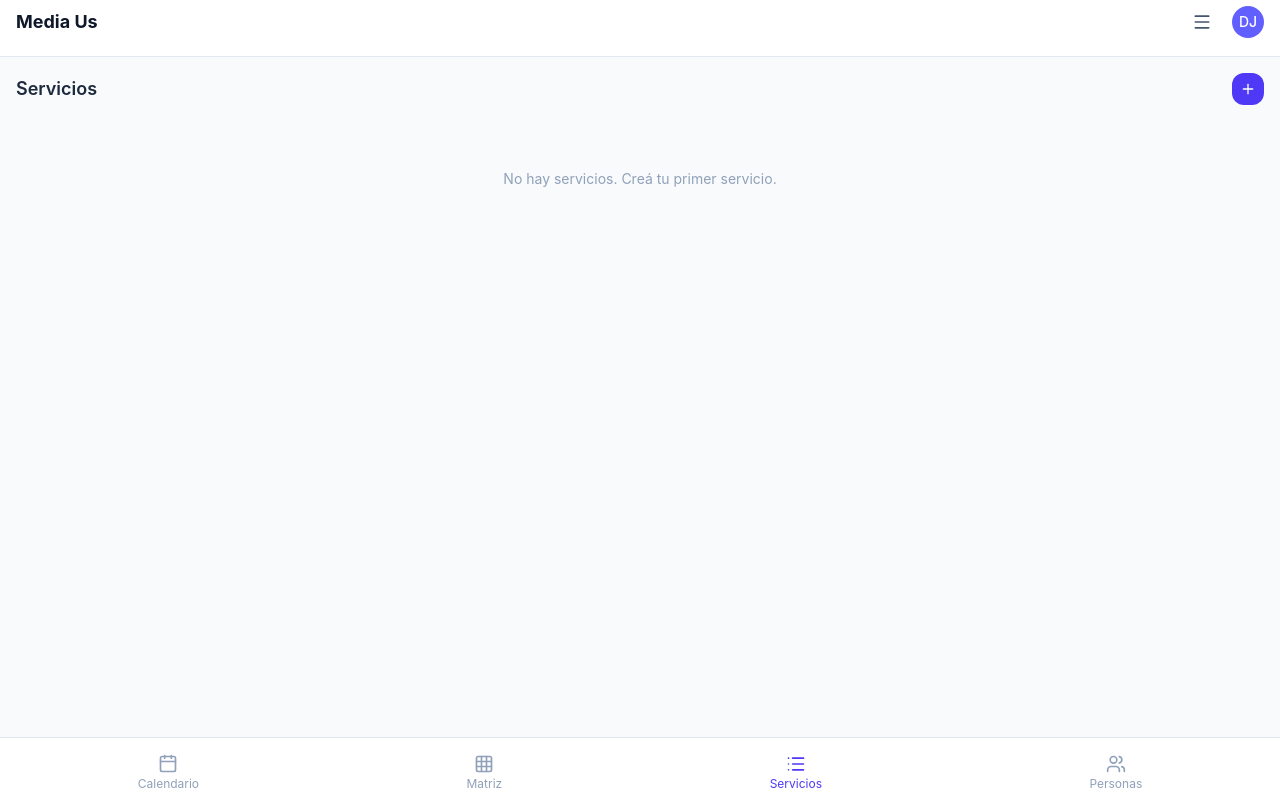
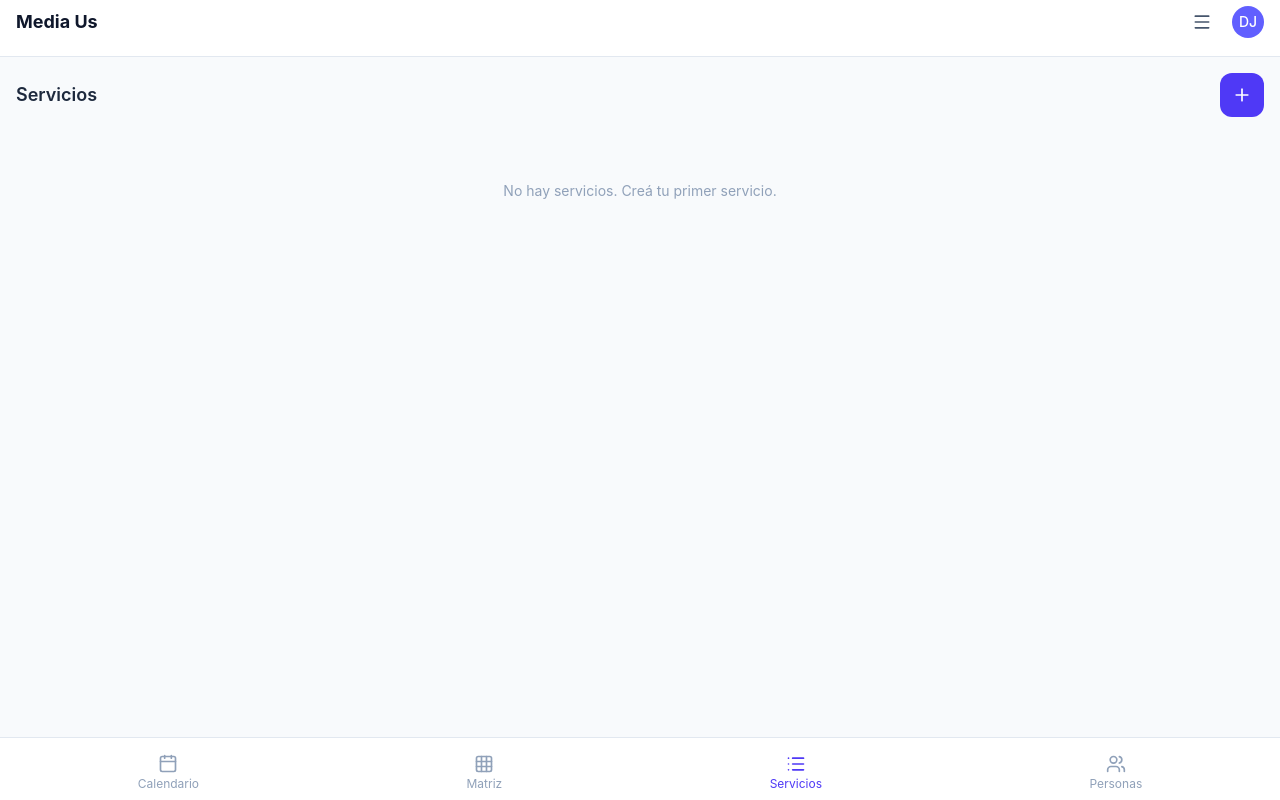
Before and after one commit to damianjure/media-us, a React (Vite) app: page /app/services in a window 1280 px wide. Built offline with nearby package versions, Linux system fonts and the light colour scheme.

Commit message:
ux: aria-labels on tabs, service create button 44px, active feedback

```diff
--- a/src/infrastructure/ui/AppLayout.tsx
+++ b/src/infrastructure/ui/AppLayout.tsx
@@ -113,8 +113,9 @@ export function AppLayout() {
               key={to}
               to={to}
               end={end}
+              aria-label={label}
               className={({ isActive }) =>
-              `flex flex-col items-center gap-0.5 p-2 rounded-lg text-xs transition-colors min-h-[44px] justify-center ${
+                `flex flex-col items-center gap-0.5 p-2 rounded-xl text-xs transition-colors min-h-[44px] justify-center active:scale-95 ${
                   isActive
                   ? "text-indigo-600 dark:text-indigo-400"
                   : "text-slate-400 dark:text-slate-500"
--- a/src/infrastructure/ui/ServicesListView.tsx
+++ b/src/infrastructure/ui/ServicesListView.tsx
@@ -50,8 +50,8 @@ export function ServicesListView() {
     <div className="p-4">
       <div className="flex items-center justify-between mb-4">
         <h2 className="text-lg font-semibold text-slate-800 dark:text-slate-100">Servicios</h2>
-        <button onClick={() => setShowForm(true)} className="p-2 bg-indigo-600 rounded-xl text-white">
-          <Plus className="w-4 h-4" />
+        <button onClick={() => setShowForm(true)} className="p-3 bg-indigo-600 rounded-xl text-white hover:bg-indigo-700 min-w-[44px] min-h-[44px] flex items-center justify-center active:scale-95 transition-transform" aria-label="Crear servicio">
+          <Plus className="w-5 h-5" />
         </button>
       </div>
 
```
Lines whose indentation alone changed are shown as unchanged.
